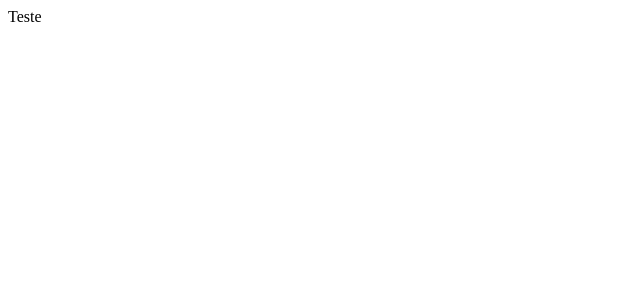
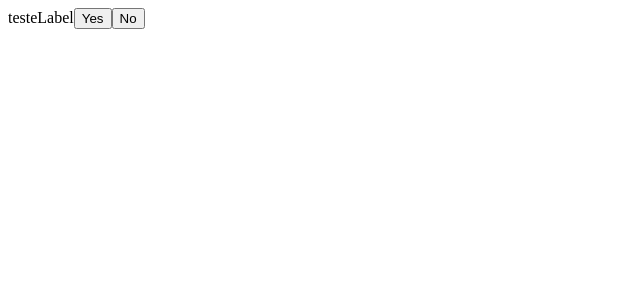
Before and after one commit to esterfania/acessibilidade, an Angular app: page / in a window 1280 px wide. Shown: the top 300 px of the page, without its empty margins (0-640 px from the left). Built offline with nearby package versions, Linux system fonts and the light colour scheme.

Commit message:
Adiciona modulo YesNoButton no modulo principal

```diff
--- a/src/app/app.component.html
+++ b/src/app/app.component.html
@@ -1 +1,4 @@
-Teste
+<app-yes-no-button-group
+  [value]="value"
+  [label]="label"
+></app-yes-no-button-group>
--- a/src/app/app.component.ts
+++ b/src/app/app.component.ts
@@ -3,8 +3,10 @@ import { Component } from '@angular/core';
 @Component({
   selector: 'app-root',
   templateUrl: './app.component.html',
-  styleUrls: ['./app.component.scss']
+  styleUrls: ['./app.component.scss'],
 })
 export class AppComponent {
   title = 'acessibilidade';
+  public value = 'teste';
+  public label = 'testeLabel';
 }
--- a/src/app/app.module.ts
+++ b/src/app/app.module.ts
@@ -3,6 +3,7 @@ import { NgModule } from '@angular/core';
 
 import { AppRoutingModule } from './app-routing.module';
 import { AppComponent } from './app.component';
+import { YesNoButtonGroupModule } from './shared/components/yes-no-button-group/yes-no-button-group.module';
 
 @NgModule({
   declarations: [
@@ -10,7 +11,8 @@ import { AppComponent } from './app.component';
   ],
   imports: [
     BrowserModule,
-    AppRoutingModule
+    AppRoutingModule,
+    YesNoButtonGroupModule
   ],
   providers: [],
   bootstrap: [AppComponent]
--- a/src/app/shared/components/yes-no-button-group/yes-no-button-group.component.html
+++ b/src/app/shared/components/yes-no-button-group/yes-no-button-group.component.html
@@ -1 +1,5 @@
-<p>yes-no-button-group works!</p>
+<div>
+  <label>{{ label }}</label>
+  <button type="button">Yes</button>
+  <button type="button">No</button>
+</div>
--- a/src/app/shared/components/yes-no-button-group/yes-no-button-group.component.ts
+++ b/src/app/shared/components/yes-no-button-group/yes-no-button-group.component.ts
@@ -1,4 +1,4 @@
-import { Component, OnInit } from '@angular/core';
+import { Component, Input, OnInit } from '@angular/core';
 
 @Component({
   selector: 'app-yes-no-button-group',
@@ -6,7 +6,8 @@ import { Component, OnInit } from '@angular/core';
   styleUrls: ['./yes-no-button-group.component.scss']
 })
 export class YesNoButtonGroupComponent implements OnInit {
-
+  @Input() public label = '';
+  @Input() public value: string = null;
   constructor() { }
 
   ngOnInit(): void {
```
